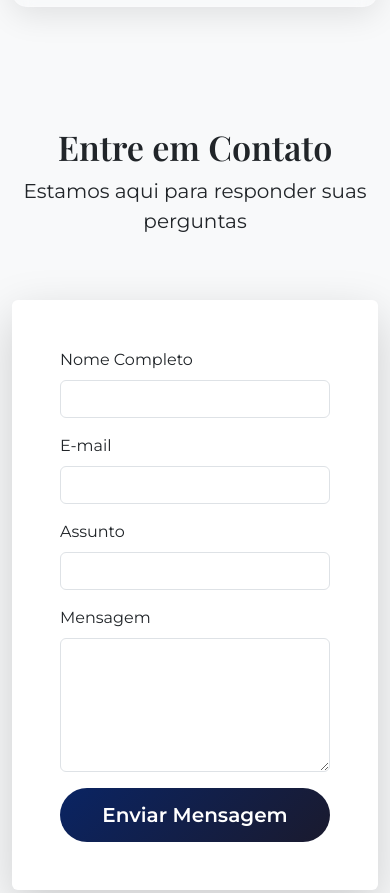
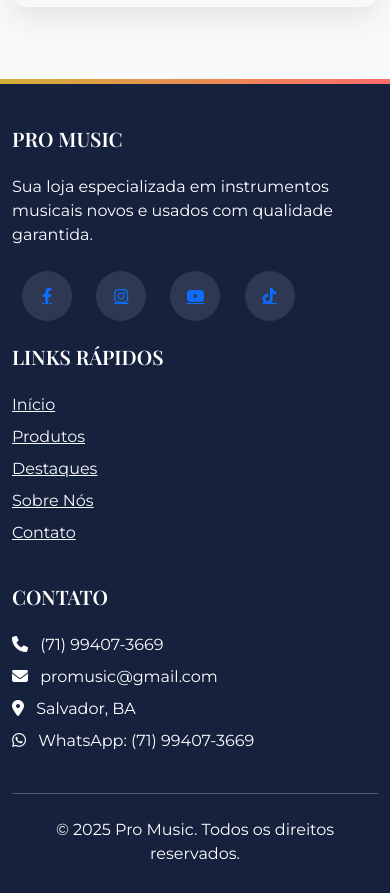
Before and after one commit to nilsong87/promusic, a plain HTML site: page index.html in a window 390 px wide. Shown: the part 8460-9353 px from the top of the page. Drawn offline with nearby package versions, Linux system fonts and the light colour scheme.

Commit message:
commit 3

```diff
--- a/index.html
+++ b/index.html
@@ -290,50 +290,6 @@
         </div>
     </section>
 
-    <!-- Seção de Contato -->
-    <section id="contato" class="py-5">
-        <div class="container">
-            <div class="row mb-5">
-                <div class="col text-center" data-aos="fade-up" data-aos-duration="800">
-                    <h2 class="section-title display-4 fw-bold">Entre em Contato</h2>
-                    <p class="section-subtitle lead">Estamos aqui para responder suas perguntas</p>
-                </div>
-            </div>
-
-            <div class="row">
-                <div class="col-lg-8 mx-auto">
-                    <div class="card border-0 shadow-lg">
-                        <div class="card-body p-5">
-                            <form id="contactForm">
-                                <div class="row">
-                                    <div class="col-md-6 mb-3">
-                                        <label for="name" class="form-label">Nome Completo</label>
-                                        <input type="text" class="form-control" id="name" required>
-                                    </div>
-                                    <div class="col-md-6 mb-3">
-                                        <label for="email" class="form-label">E-mail</label>
-                                        <input type="email" class="form-control" id="email" required>
-                                    </div>
-                                </div>
-                                <div class="mb-3">
-                                    <label for="subject" class="form-label">Assunto</label>
-                                    <input type="text" class="form-control" id="subject" required>
-                                </div>
-                                <div class="mb-3">
-                                    <label for="message" class="form-label">Mensagem</label>
-                                    <textarea class="form-control" id="message" rows="5" required></textarea>
-                                </div>
-                                <button type="submit" class="btn btn-neon btn-neon-primary btn-lg w-100">Enviar
-                                    Mensagem</button>
-                            </form>
-                        </div>
-                    </div>
-                </div>
-            </div>
-
-
-        </div>
-    </section>
 
     <!-- Modal de Detalhes do Produto -->
     <div class="modal fade" id="productModal" tabindex="-1" aria-hidden="true">
@@ -404,7 +360,7 @@
                     </ul>
                 </div>
                 <div class="col-lg-4">
-                    <h5 class="text-uppercase mb-4">Contato</h5>
+                    <h5 class="text-uppercase mb-4" id="contato">Contato</h5>
                     <ul class="list-unstyled">
                         <li class="mb-2"><i class="fas fa-phone me-2"></i> (71) 99407-3669</li>
                         <li class="mb-2"><i class="fas fa-envelope me-2"></i> promusic@gmail.com</li>
```
